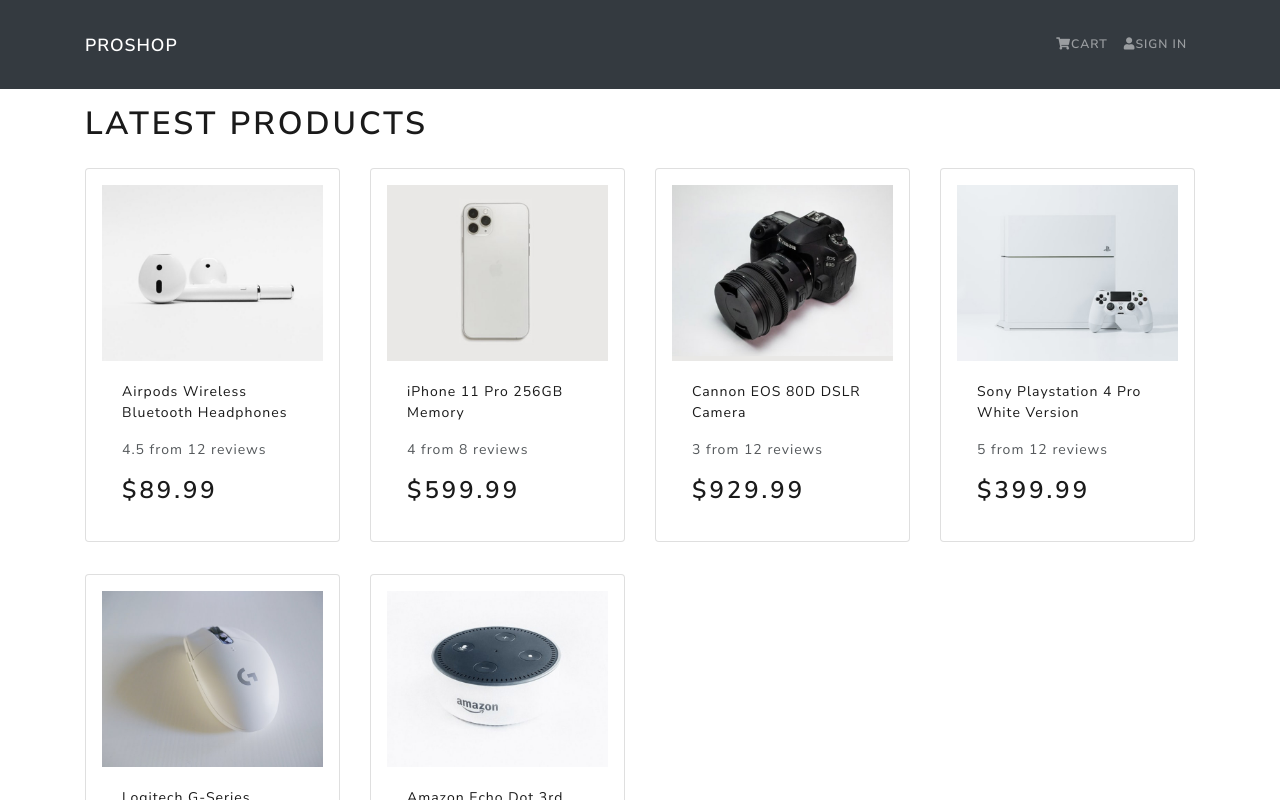
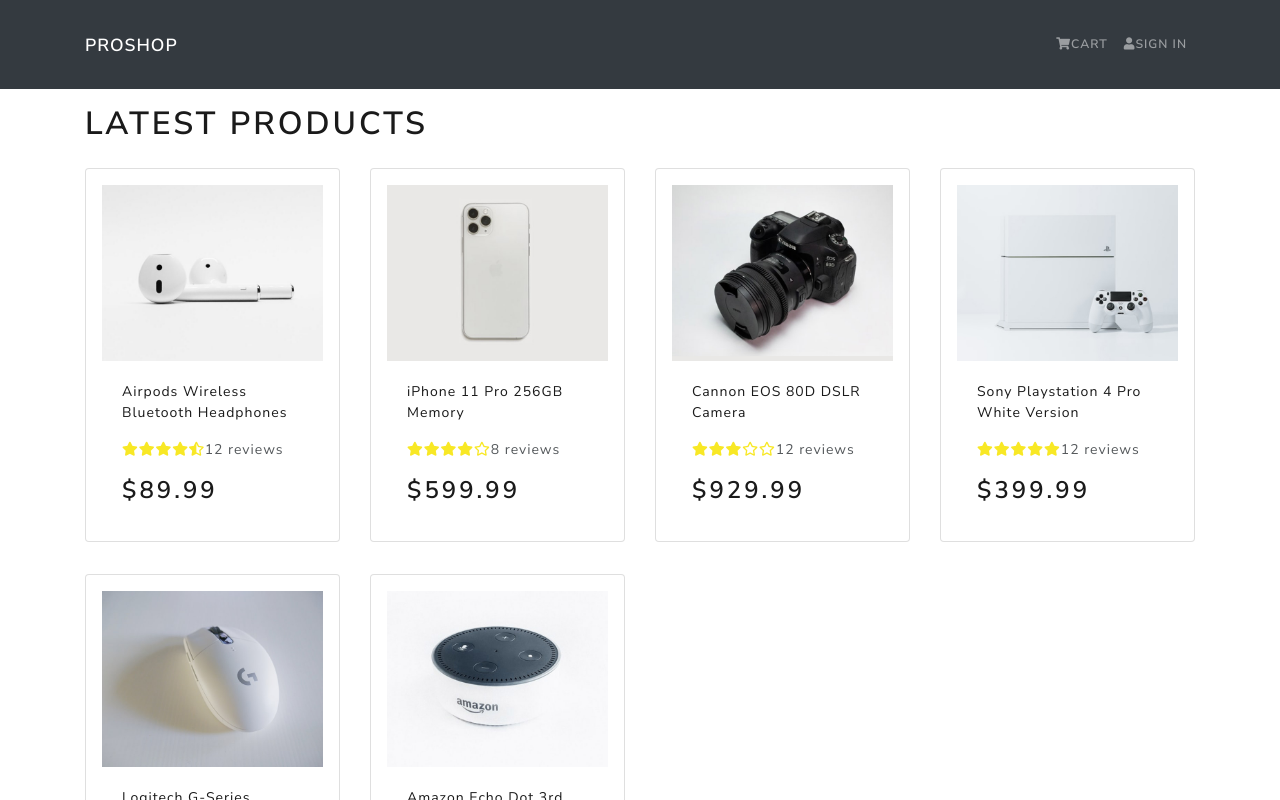
Before and after one commit to ug123458/ecommproshop, a React (Create React App) app in the folder frontend/: page / in a window 1280 px wide. Shown: the top 800 px of the page. Built offline with nearby package versions, Linux system fonts and the light colour scheme.

Commit message:
Rating function and some fixes

```diff
--- a/frontend/src/Screens/HomeScreen.js
+++ b/frontend/src/Screens/HomeScreen.js
@@ -1,7 +1,7 @@
-import React from "react"
-import products from "../products"
-import Product from "../components/Product"
-import { Row, Col } from "react-bootstrap"
+import React from 'react'
+import products from '../products'
+import Product from '../components/Product'
+import { Row, Col } from 'react-bootstrap'
 const HomeScreen = () => {
   return (
     <>
@@ -9,7 +9,7 @@
       <Row>
         {products.map((product) => {
           return (
-            <Col sm={12} md={6} lg={4} xl={3}>
+            <Col key={product._id} sm={12} md={6} lg={4} xl={3}>
               <Product product={product} />
             </Col>
           )
--- a/frontend/src/components/Product.js
+++ b/frontend/src/components/Product.js
@@ -1,5 +1,6 @@
 import React from "react"
 import { Card } from "react-bootstrap"
+import Rating from "./Rating"
 const Product = ({ product }) => {
   return (
     <Card className='my-3 p-3 rounded'>
@@ -14,7 +15,10 @@
         </a>
         <Card.Text as='div'>
           <div className='my-3'>
-            {product.rating} from {product.numReviews} reviews
+            <Rating
+              value={product.rating}
+              text={`${product.numReviews} reviews`}
+            />
           </div>
         </Card.Text>
         <Card.Text as='h3'>${product.price}</Card.Text>
--- /dev/null
+++ b/frontend/src/components/Rating.js
@@ -0,0 +1,75 @@
+import React from 'react'
+
+const Rating = ({ value, text, color }) => {
+  return (
+    <div className='rating'>
+      <span>
+        <i
+          style={{ color }}
+          className={
+            value >= 1
+              ? 'fas fa-star'
+              : value >= 0.5
+              ? 'fas fa-star-half-alt'
+              : 'far fa-star'
+          }
+        ></i>
+      </span>
+      <span>
+        <i
+          style={{ color }}
+          className={
+            value >= 2
+              ? 'fas fa-star'
+              : value >= 1.5
+              ? 'fas fa-star-half-alt'
+              : 'far fa-star'
+          }
+        ></i>
+      </span>
+      <span>
+        <i
+          style={{ color }}
+          className={
+            value >= 3
+              ? 'fas fa-star'
+              : value >= 2.5
+              ? 'fas fa-star-half-alt'
+              : 'far fa-star'
+          }
+        ></i>
+      </span>
+      <span>
+        <i
+          style={{ color }}
+          className={
+            value >= 4
+              ? 'fas fa-star'
+              : value >= 3.5
+              ? 'fas fa-star-half-alt'
+              : 'far fa-star'
+          }
+        ></i>
+      </span>
+      <span>
+        <i
+          style={{ color }}
+          className={
+            value >= 5
+              ? 'fas fa-star'
+              : value >= 4.5
+              ? 'fas fa-star-half-alt'
+              : 'far fa-star'
+          }
+        ></i>
+      </span>
+      <span>{text && text}</span>
+    </div>
+  )
+}
+
+Rating.defaultProps = {
+  color: '#f8e825',
+}
+
+export default Rating
--- a/frontend/src/index.css
+++ b/frontend/src/index.css
@@ -1,3 +1,10 @@
 main {
   min-height: 80vh;
 }
+.Rating h3 {
+  padding: 1rem 0px;
+}
+
+.Rating span {
+  margin: 1rem;
+}
```
